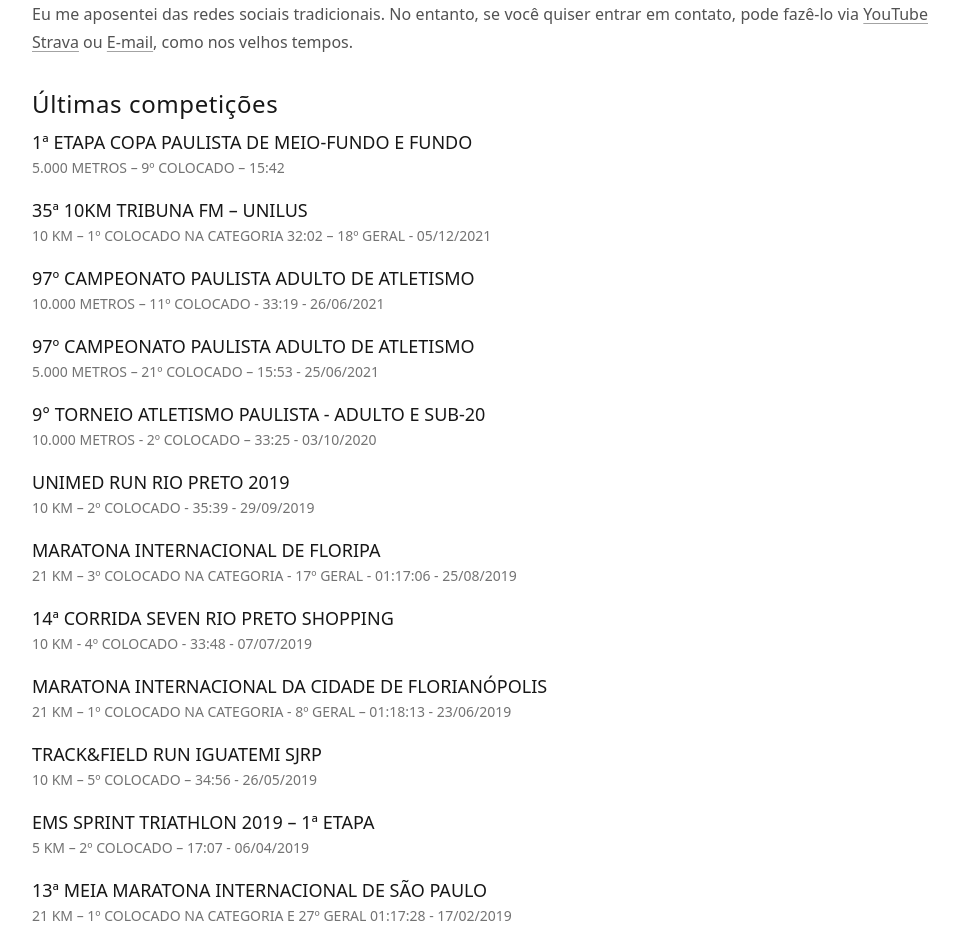
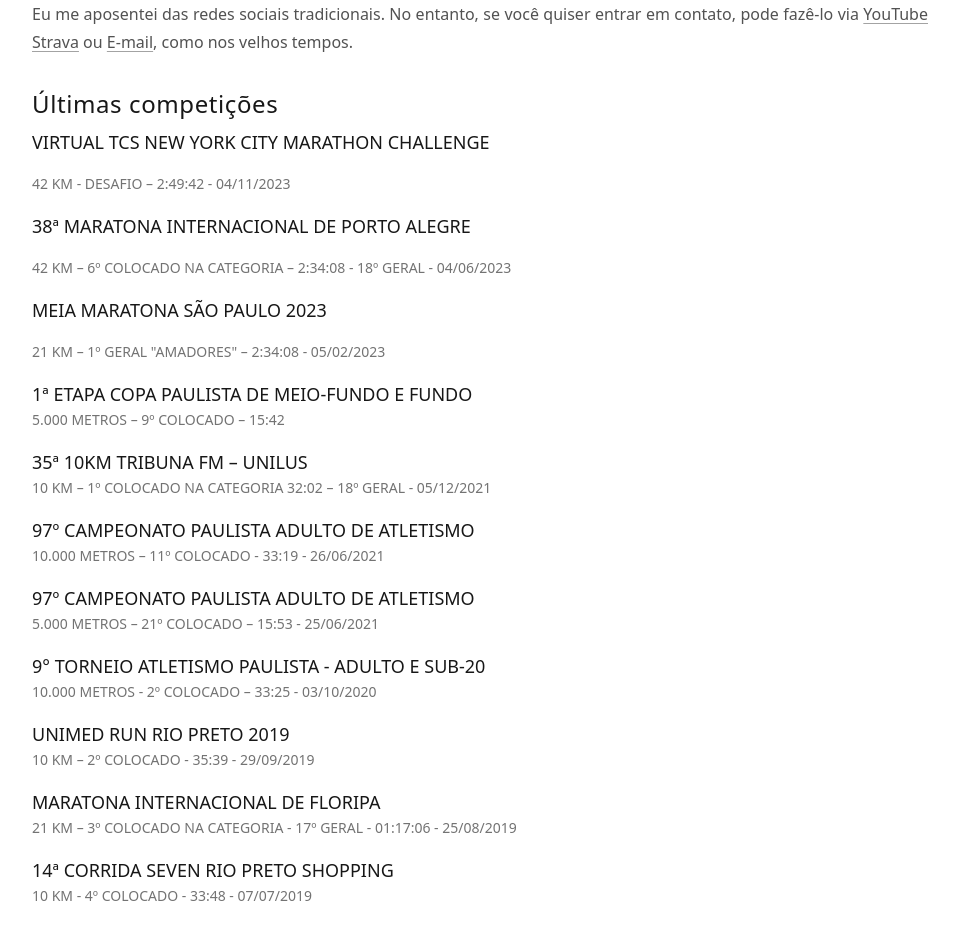
Before and after one commit to abnerssantana/personal-site, a Next.js app: page /about in a window 1280 px wide. Shown: the part 860-1785 px from the top of the page, without its empty margins (160-1119 px from the left). Built offline with nearby package versions, Linux system fonts and the light colour scheme.

Commit message:
novas provas

```diff
--- a/src/pages/about.tsx
+++ b/src/pages/about.tsx
@@ -62,12 +62,21 @@ export const About = () => {
             </p>
           </div>
           <h2 className="mt-8 font-sans text-xl font-medium tracking-wide text-gray-900 dark:text-gray-100 sm:text-2xl">
-              Últimas competições
-            </h2>
+            Últimas competições
+          </h2>
           <div className="mt-2 text-left uppercase space-y-4 text-lg font-medium text-gray-900 dark:text-gray-50 sm:text-lg">
+          <p>
+              Virtual TCS New York City Marathon Challenge</p>
+            <p className="text-sm font-medium text-gray-500 dark:text-gray-500">42 km - Desafio – 2:49:42 - 04/11/2023</p>
+            <p>
+              38ª MARATONA INTERNACIONAL DE PORTO ALEGRE</p>
+            <p className="text-sm font-medium text-gray-500 dark:text-gray-500">42 km – 6º colocado na categoria – 2:34:08 - 18º Geral - 04/06/2023</p>
+            <p>
+              Meia Maratona São Paulo 2023</p>
+            <p className="text-sm font-medium text-gray-500 dark:text-gray-500">21 km – 1º Geral "amadores" – 2:34:08 - 05/02/2023</p>
             <p>
               1ª Etapa Copa Paulista de Meio-Fundo e Fundo
-                <p className="text-sm font-medium text-gray-500 dark:text-gray-500">5.000 metros – 9º colocado – 15:42</p>
+              <p className="text-sm font-medium text-gray-500 dark:text-gray-500">5.000 metros – 9º colocado – 15:42</p>
             </p>
 
             <p>
@@ -134,7 +143,6 @@ export const About = () => {
               SEGURALTA HALF MARATHON SJP CITY 2018
               <p className="text-sm font-medium text-gray-500 dark:text-gray-500">21km – 4º colocado – 01:22:01 - 10/06/2018</p>
             </p>
-
           </div>
           <div>
             <h2 className="mt-8 font-sans text-lg font-medium tracking-wide text-gray-900 dark:text-gray-100 sm:text-xl">
```
